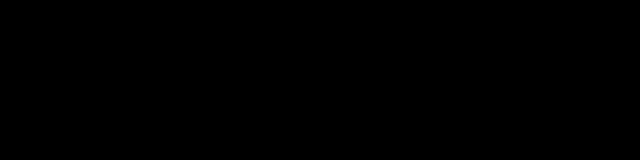
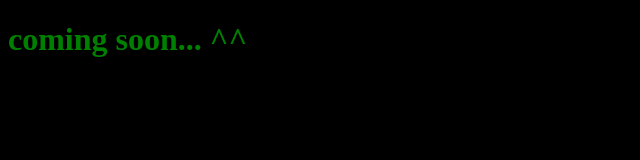
Before and after one commit to morrtred/morrtred.github.io, a plain HTML site: page index.html in a window 1280 px wide. Shown: the whole page, without its empty margins (0-640 px from the left). Drawn offline with Linux system fonts and the light colour scheme.

Commit message:
Updated inline style

```diff
--- a/index.html
+++ b/index.html
@@ -6,7 +6,7 @@
     <meta http-equiv="X-UA-Compatible" content="ie=edge" />
     <title>Home Page</title>
   </head>
-  <body style="background-color: black">
-    <h1 stlye="color: green">coming soon... ^^</h1>
+  <body style="background-color: black; color: green">
+    <h1>coming soon... ^^</h1>
   </body>
 </html>
```
